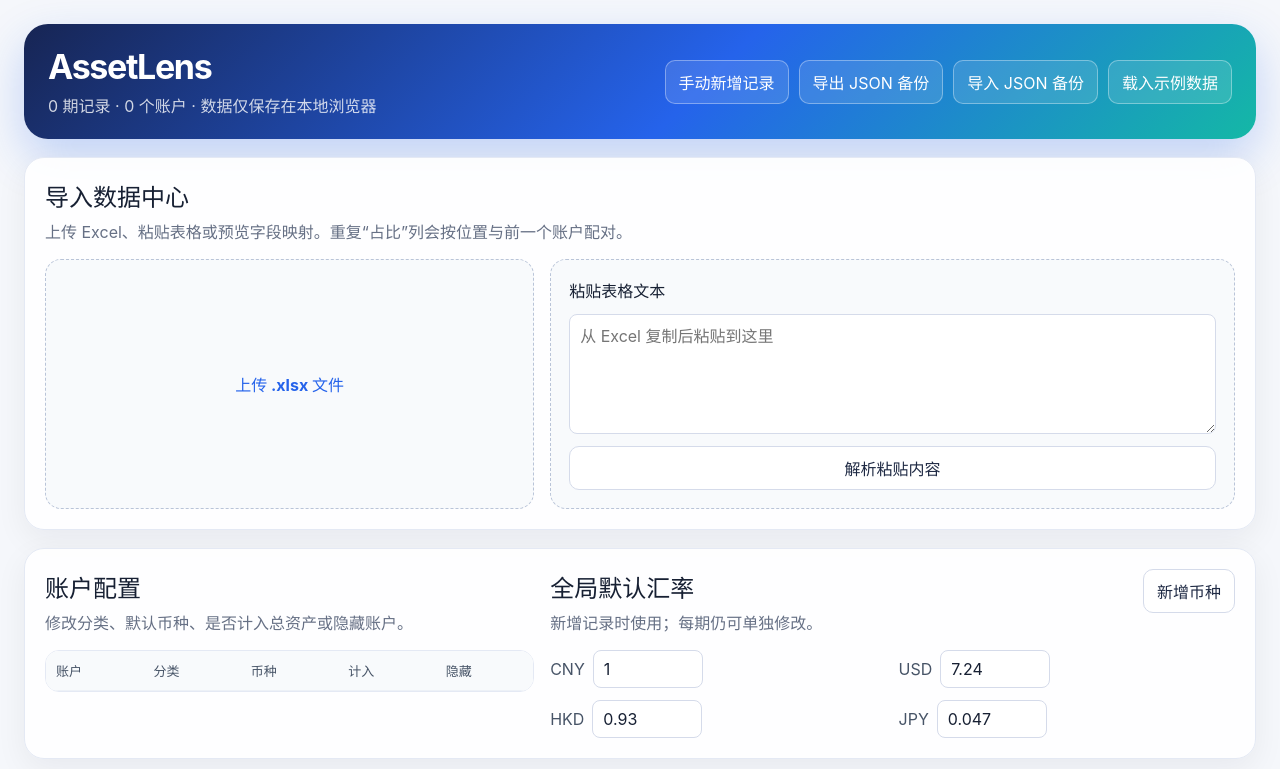
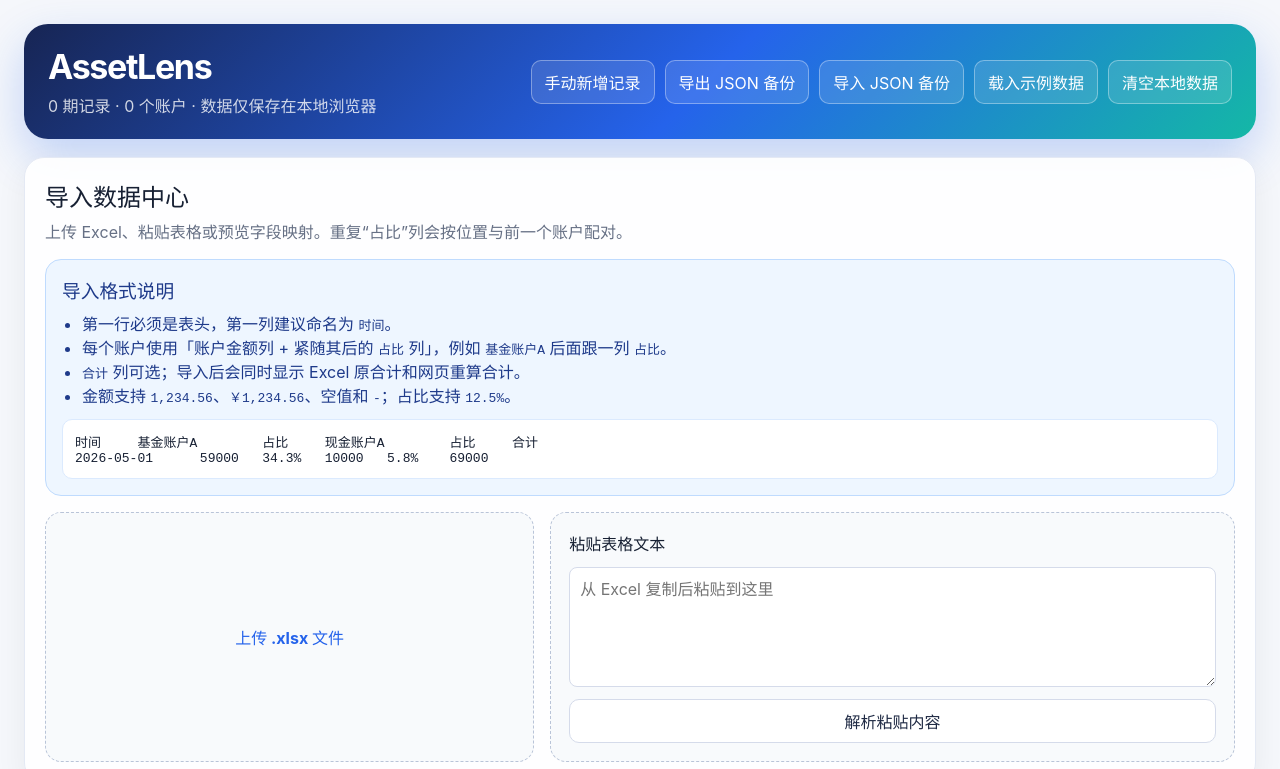
Before and after one commit to ASC8384/AssetLens, a React (Vite) app: page / in a window 1280 px wide. Shown: the top 769 px of the page. Built offline with nearby package versions, Linux system fonts and the light colour scheme.

Commit message:
Clarify import format and add data reset

```diff
--- a/src/components/ImportCenter.tsx
+++ b/src/components/ImportCenter.tsx
@@ -43,6 +43,18 @@ export function ImportCenter({ data, onChange }: { data: AppData; onChange: (dat
           <h2>导入数据中心</h2>
           <p>上传 Excel、粘贴表格或预览字段映射。重复“占比”列会按位置与前一个账户配对。</p>
         </div>
+      </div>
+
+      <div className="help-card">
+        <h3>导入格式说明</h3>
+        <ul>
+          <li>第一行必须是表头，第一列建议命名为 <code>时间</code>。</li>
+          <li>每个账户使用「账户金额列 + 紧随其后的 <code>占比</code> 列」，例如 <code>基金账户A</code> 后面跟一列 <code>占比</code>。</li>
+          <li><code>合计</code> 列可选；导入后会同时显示 Excel 原合计和网页重算合计。</li>
+          <li>金额支持 <code>1,234.56</code>、<code>￥1,234.56</code>、空值和 <code>-</code>；占比支持 <code>12.5%</code>。</li>
+        </ul>
+        <pre>{`时间\t基金账户A\t占比\t现金账户A\t占比\t合计
+2026-05-01\t59000\t34.3%\t10000\t5.8%\t69000`}</pre>
       </div>
 
       <div className="import-grid">
--- a/src/components/TopBar.tsx
+++ b/src/components/TopBar.tsx
@@ -1,5 +1,6 @@
 import type { AppData } from '../lib/types';
 import { createManualSnapshot } from '../lib/importers';
+import { createEmptyAppData } from '../lib/defaults';
 import { exportBackup, importBackup } from '../lib/storage';
 import { downloadText } from '../lib/format';
 import { createSampleData } from '../lib/sampleData';
@@ -20,6 +21,11 @@ export function TopBar({ data, onChange }: { data: AppData; onChange: (data: App
     onChange(importBackup(await file.text()));
   }
 
+  function clearData() {
+    if (!window.confirm('确定清空所有本地资产数据吗？建议先导出 JSON 备份。')) return;
+    onChange(createEmptyAppData());
+  }
+
   return (
     <header className="top-bar">
       <div>
@@ -34,6 +40,7 @@ export function TopBar({ data, onChange }: { data: AppData; onChange: (data: App
           <input type="file" accept="application/json,.json" onChange={(event) => void importJson(event.target.files?.[0] ?? null)} />
         </label>
         <button onClick={() => onChange(createSampleData())}>载入示例数据</button>
+        <button className="danger-button" onClick={clearData}>清空本地数据</button>
       </div>
     </header>
   );
--- a/src/styles.css
+++ b/src/styles.css
@@ -20,6 +20,8 @@ button, .button-like {
 }
 button:hover, .button-like:hover { border-color: #2563eb; color: #2563eb; }
 button.primary { background: #2563eb; color: white; border-color: #2563eb; }
+button.danger-button { background: rgba(220,38,38,.18); color: #fee2e2; border-color: rgba(254,202,202,.55); }
+button.danger-button:hover { background: #dc2626; color: white; border-color: #dc2626; }
 input, select, textarea {
   border: 1px solid #d5dbea;
   border-radius: 8px;
@@ -62,6 +64,10 @@ input[type='file'] { display: none; }
 .import-grid, .config-grid { display: grid; grid-template-columns: 1fr 1.4fr; gap: 16px; }
 .drop-card, .paste-card { display: flex; flex-direction: column; gap: 12px; padding: 18px; border: 1px dashed #b9c4d8; border-radius: 16px; background: #f8fafc; }
 .drop-card { justify-content: center; align-items: center; min-height: 150px; cursor: pointer; font-weight: 700; color: #2563eb; }
+.help-card { margin-bottom: 16px; padding: 16px; border-radius: 16px; background: #eef6ff; border: 1px solid #bfdbfe; color: #1e3a8a; }
+.help-card h3 { margin: 0 0 8px; }
+.help-card ul { margin: 0 0 12px; padding-left: 20px; }
+.help-card pre { margin: 0; overflow: auto; background: white; border: 1px solid #dbeafe; border-radius: 10px; padding: 12px; color: #172033; }
 .mapping-area { margin-top: 20px; }
 .preview-note { margin-top: 12px; color: #2563eb; font-weight: 700; }
 
```
